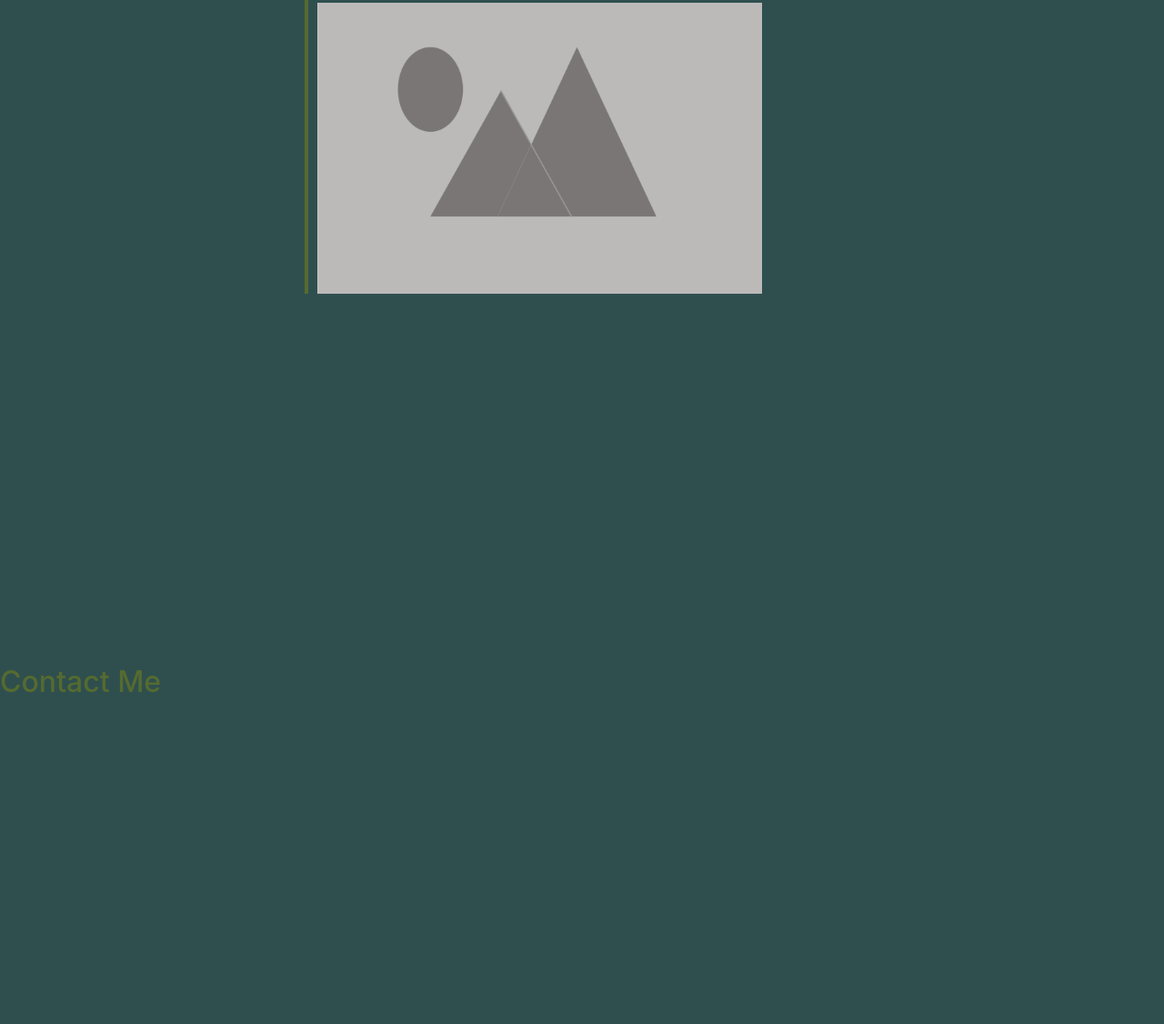
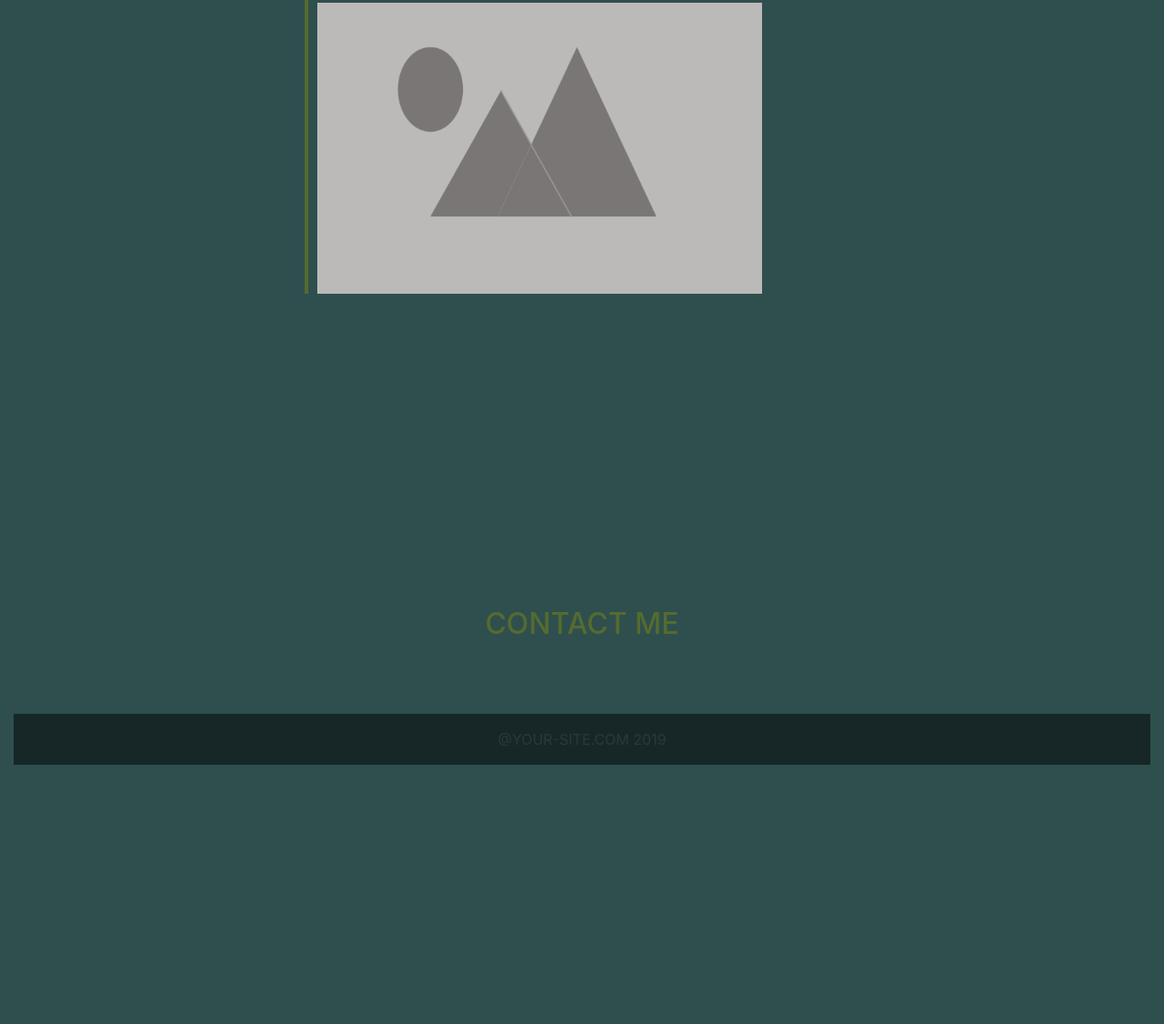
Before and after one commit to daileyo/bootstrap-starter, a website: page index.html in a window 1280 px wide. Shown: the part 2074-3200 px from the top of the page at 91% size. Drawn offline with nearby package versions, Linux system fonts and the light colour scheme.

Commit message:
Added copyright to contacts Corrected typo in index.css

```diff
--- a/css/index.css
+++ b/css/index.css
@@ -5,7 +5,8 @@
 }
 .navbar-brand       { color:              darkgreen; }
 .navbar-collapse    { justify-content:    flex-end; }
-/*end navgar*/
+
+/*end navbar*/
 .body               { background-color:   darkslateblue; }
 .container          { background-color:   darkslategray; }
 .page               { background-color:   darkslategray; }
@@ -15,6 +16,7 @@ h1, h3              { color:              darkolivegreen; }
 h2, h5              { color:              darkolivegreen;
                       text-align:         center; }
 p                   { color:              green; }
+
 /*header*/
 .header             { background-color:   burlywood;
                       background-image:    url('../images/header-bg.png');
--- a/index.html
+++ b/index.html
@@ -121,14 +121,24 @@
                 </div>
             </div><!--End Projects-->
             <!--Contact-->
-            <div id="contact" class="page contact row">
-                <div class="debug col-sm-12 col-md-12 col-lg-12">
-                    <div class="overlay col-12"><h1 id="debug-page-size">size</h1></div>
+            <footer class="page-footer font-small pt4">
+                <div id="contact" class="page contact row">
+                    <div class="debug col-sm-12 col-md-12 col-lg-12">
+                        <div class="overlay col-12"><h1 id="debug-page-size">size</h1></div>
+                    </div>
+                    <div class="col-sm-12-col-md-12 col-lg-12 mt-md-0 mt-3 text-uppercase">
+                        <h2>Contact Me</h2>
+                        <div class="mb-5 flex-center">
+                            <a class="fb-ic">
+                                <i class="fab fa-facebook-f fa-lg white-text mr-md-5 mr-3 fa-2x"> </i>
+                            </a>
+                        </div>
+                        <div class="footer-copyright text-center py-3 overlay">
+                            @your-site.com 2019
+                        </div>
+                    </div>
                 </div>
-                <div class="col-sm-12-col-md-12 col-lg12">
-                    <h2>Contact Me</h2>
-                </div>
-            </div><!--End Contact-->
+            </footer><!--End Contact-->
         </div><!--End Container-->
     </body>
 </html>
```
Also changed, not shown: 1 other file.
